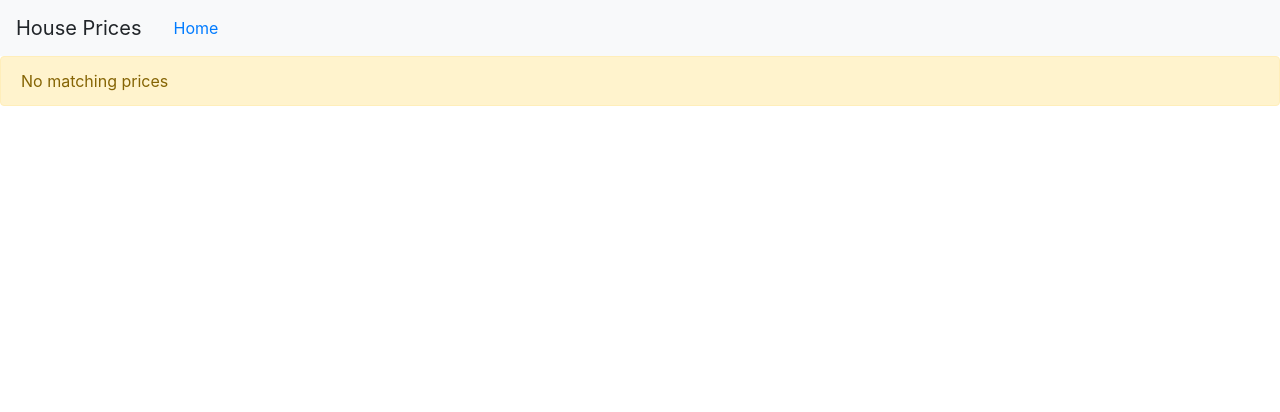
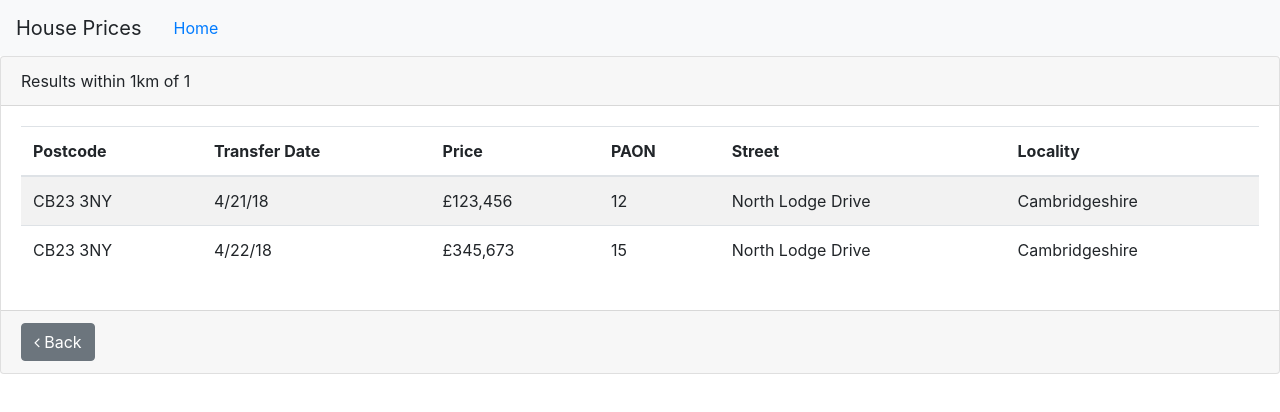
Before and after one commit to ktrickey/houseprice-ui, an Angular app: page /prices/1/radius/1 in a window 1280 px wide. Shown: the top 412 px of the page. Built offline with nearby package versions, Linux system fonts and the light colour scheme.

Commit message:
Get http get working

```diff
--- a/angular.json
+++ b/angular.json
@@ -20,7 +20,8 @@
             "tsConfig": "src/tsconfig.app.json",
             "assets": [
               "src/favicon.ico",
-              "src/assets"
+              "src/assets",
+              "src/api"
             ],
             "styles": [
               "src/styles.css"
@@ -79,7 +80,8 @@
             "tsConfig": "src/tsconfig.spec.json",
             "karmaConfig": "src/karma.conf.js",
             "styles": [
-              "src/styles.css"
+              "src/styles.css",
+              "src/api"
             ],
             "scripts": [],
             "assets": [
--- a/package.json
+++ b/package.json
@@ -21,6 +21,7 @@
     "@angular/router": "~7.2.0",
     "bootstrap": "^4.2.1",
     "core-js": "^2.5.4",
+    "font-awesome": "^4.7.0",
     "rxjs": "~6.3.3",
     "tslib": "^1.9.0",
     "zone.js": "~0.8.26"
--- /dev/null
+++ b/src/api/transactions/transactions.json
@@ -0,0 +1,18 @@
+[
+  {
+    "postcode": "CB23 3NY",
+    "transferDate": "20118-04-21" ,
+    "price": 123456,
+    "paon": 12,
+    "street": "North Lodge Drive",
+    "locality": "Cambridgeshire"
+  },
+  {
+    "postcode": "CB23 3NY",
+    "transferDate": "20118-04-22" ,
+    "price": 345673,
+    "paon": 15,
+    "street": "North Lodge Drive",
+    "locality": "Cambridgeshire"
+  }
+]
--- a/src/app/app.module.ts
+++ b/src/app/app.module.ts
@@ -6,6 +6,7 @@ import { AppRoutingModule } from './app-routing.module';
 import { AppComponent } from './app.component';
 import { HousePriceComponent } from './house-price/house-price.component';
 import { HousePriceSearchComponent } from './house-price/house-price-search.component';
+import { HttpClientModule } from '@angular/common/http';
 
 @NgModule({
   declarations: [
@@ -16,9 +17,9 @@ import { HousePriceSearchComponent } from './house-price/house-price-search.comp
   imports: [
     BrowserModule,
     AppRoutingModule,
-    FormsModule
+    FormsModule,
+    HttpClientModule
   ],
-  providers: [],
   bootstrap: [AppComponent]
 })
 export class AppModule { }
--- a/src/app/house-price/house-price-search.component.css
+++ b/src/app/house-price/house-price-search.component.css
@@ -0,0 +1,3 @@
+button[name=searchButton]{
+  margin-left: 5px;
+}
--- a/src/app/house-price/house-price-search.component.html
+++ b/src/app/house-price/house-price-search.component.html
@@ -1,20 +1,13 @@
 <div class="row" style="margin-top: 20%;margin-bottom: 10%">
   <div class="col-md-2">
-
   </div>
   <div class="col-md-8">
-
     <div class="row">
       <div class="input-group">
-
         <input name="postcode" type="text" [(ngModel)]="postcode" class="form-control" placeholder="Enter postcode"/>
-
-        <span class="input-group-btn">
-          <button class="btn btn-primary"
-          (click)='onSearch()'>Search!</button>
-
-        </span>
-
+        <button name="searchButton" class="btn btn-primary" (click)='onSearch()'>
+          Search!
+        </button>
       </div>
     </div>
     <br />
@@ -25,19 +18,16 @@
           <div class="form-group">
             <label class="control-label" style="font-weight: normal !important" for="radius">Within</label>
             <div class="input-group">
-              <input id="radius" name="radius" type="number" class="form-control" [(ngModel)]="radius" value={{radius}} />
-              <span class="input-group-addon">KMs</span>
+              <input id="radius" name="radius" type="number" class="form-control" [(ngModel)]="radius"  />
+              <label class="control-label">KMs</label>
             </div>
           </div>
         </div>
       </div>
     </div>
-
-
   </div>
   <div class="col-md-2">
-
-  </div>
+</div>
 
 
 
--- a/src/app/house-price/house-price-search.component.ts
+++ b/src/app/house-price/house-price-search.component.ts
@@ -1,6 +1,7 @@
 import { Component, OnInit } from '@angular/core';
 import { Router } from '@angular/router';
 import { routerNgProbeToken } from '@angular/router/src/router_module';
+import { AppRoutingModule } from '../app-routing.module';
 
 @Component({
   selector: 'app-house-price-search',
@@ -9,13 +10,14 @@ import { routerNgProbeToken } from '@angular/router/src/router_module';
 })
 export class HousePriceSearchComponent implements OnInit {
 
-  constructor(private router: Router) { }
+  constructor( private router: Router) { }
+  postcode = '';
+  radius = 10;
 
   ngOnInit() {
+
   }
 
-  postcode: string;
-  radius: number = 10
   onSearch(): void {
     this.router.navigate(['/prices', this.postcode, 'radius', this.radius]);
   }
--- a/src/app/house-price/house-price.component.html
+++ b/src/app/house-price/house-price.component.html
@@ -1,8 +1,13 @@
-<div class="alert alert-warning" *ngIf='!prices || prices.length === 0'>
-  No matching prices
+<div class="card">
+    <div class="card-header">Results within {{radius}}km of {{postcode}}</div>
+    <div class="card-body">
+        <div  *ngIf='!prices || prices.length === 0'>
+            No matching sales
+          </div>
 
-</div>
-<table class="table table-striped" *ngIf='prices && prices.length'>
+          <div *ngIf='prices && prices.length'>
+
+          <table class="table table-striped" >
             <thead>
               <tr>
                 <th>
@@ -32,10 +37,10 @@
                   {{ price.postcode}}
                 </td>
                 <td>
-        {{price.transferDate}}}
+                  {{price.transferDate | date:'shortDate'}}
                 </td>
                 <td>
-        {{price.price}}}
+                  {{price.price | currency:'GBP':'symbol':'1.0-0'}}
                 </td>
                 <td>
                   {{price.paon}}
@@ -47,6 +52,16 @@
                   {{price.locality}}
                 </td>
               </tr>
-    }
+
             </tbody>
           </table>
+          </div>
+
+    </div>
+    <div class="card-footer">
+      <button class="btn btn-secondary" (click)="onBack()">
+          <i class="fa fa-angle-left" ></i>
+          Back
+        </button>
+    </div>
+  </div>
--- a/src/app/house-price/house-price.component.ts
+++ b/src/app/house-price/house-price.component.ts
@@ -1,5 +1,8 @@
 import { Component, OnInit } from '@angular/core';
 import { IPrice } from './price';
+import { AppRoutingModule } from '../app-routing.module';
+import { ActivatedRoute, Router } from '@angular/router';
+import { HousePriceService } from './house-price.service';
 
 @Component({
   selector: 'app-house-price',
@@ -8,10 +11,27 @@ import { IPrice } from './price';
 })
 export class HousePriceComponent implements OnInit {
 
-  constructor() { }
+  constructor(route: ActivatedRoute,
+    private router: Router,
+    private priceService: HousePriceService) {
+      this.postcode = route.snapshot.params.postcode;
+      this.radius = route.snapshot.params.radius;
+  }
 
-  prices: IPrice[] = []
+  prices: IPrice[] = [];
+  errorMessage: '';
+  postcode: string;
+  radius: number;
+
   ngOnInit() {
+    this.priceService.getPrices().subscribe(
+      prices => this.prices = prices,
+      error => this.errorMessage = <any>error
+    );
+  }
+
+  onBack(): void {
+    this.router.navigate(['./']);
   }
 
 }
--- /dev/null
+++ b/src/app/house-price/house-price.service.ts
@@ -0,0 +1,37 @@
+import { Injectable } from '@angular/core';
+import { HttpClient, HttpErrorResponse } from '@angular/common/http';
+import { Observable, throwError } from 'rxjs';
+import { IPrice } from './price';
+import { catchError, tap, map } from 'rxjs/operators';
+
+@Injectable({
+  providedIn: 'root'
+})
+export class HousePriceService {
+
+  private transactionsUrl = 'api/transactions/transactions.json';
+  constructor(private http: HttpClient) { }
+
+  getPrices(): Observable<IPrice[]> {
+    return this.http.get<IPrice[]>(this.transactionsUrl).pipe(
+      tap(data => console.log('All: ' + JSON.stringify(data))),
+      catchError(this.handleError)
+    );
+  }
+
+  private handleError(err: HttpErrorResponse) {
+    // in a real world app, we may send the server to some remote logging infrastructure
+    // instead of just logging it to the console
+    let errorMessage = '';
+    if (err.error instanceof ErrorEvent) {
+      // A client-side or network error occurred. Handle it accordingly.
+      errorMessage = `An error occurred: ${err.error.message}`;
+    } else {
+      // The backend returned an unsuccessful response code.
+      // The response body may contain clues as to what went wrong,
+      errorMessage = `Server returned code: ${err.status}, error message is: ${err.message}`;
+    }
+    console.error(errorMessage);
+    return throwError(errorMessage);
+  }
+}
--- a/src/styles.css
+++ b/src/styles.css
@@ -1,3 +1,4 @@
 /* You can add global styles to this file, and also import other style files */
 
 @import "~bootstrap/dist/css/bootstrap.min.css";
+@import "~font-awesome/css/font-awesome.css";
```
Also changed, not shown: 2 other files (tests, documents, lock files or other folders). Lines whose indentation alone changed are shown as unchanged.
